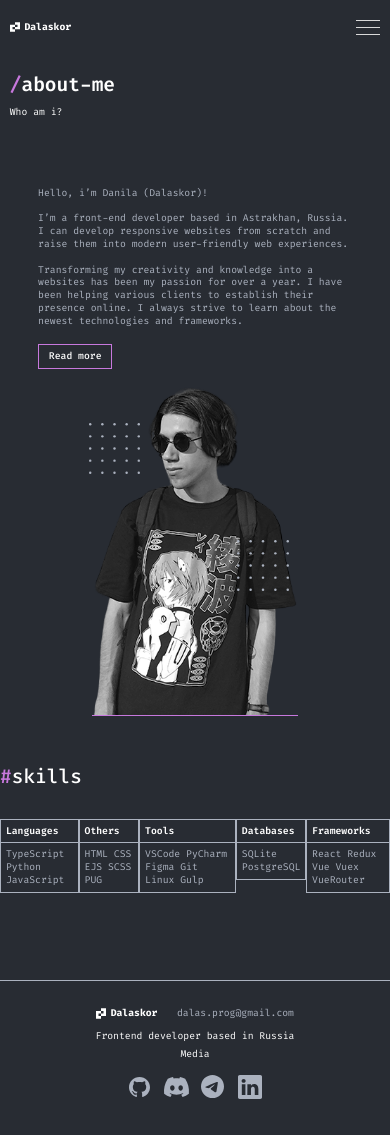
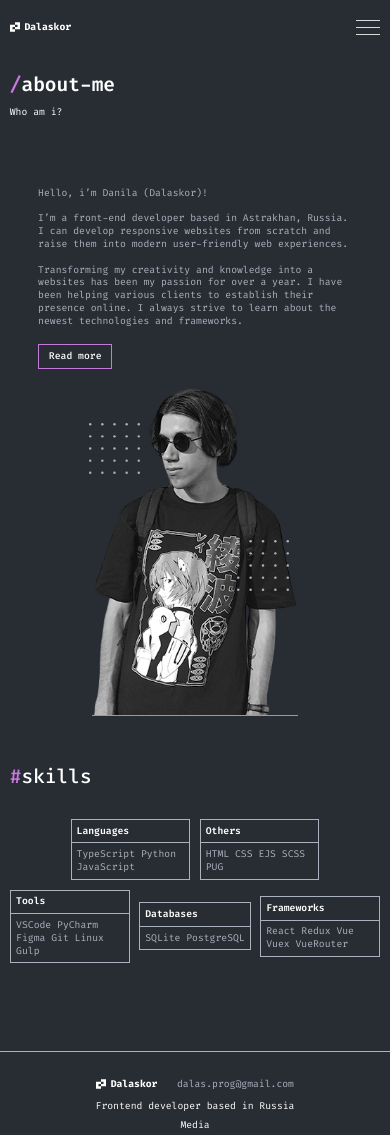
Before and after one commit to Dalaskor/react-portfolio, a React (Create React App) app: page /react-portfolio/about in a window 390 px wide. Shown: the top 1135 px of the page. Built offline with nearby package versions, Linux system fonts and the light colour scheme.

Commit message:
Add About Page mobile version

```diff
--- a/src/components/SkillsHorizonSection/SkillsHorizonSection.module.scss
+++ b/src/components/SkillsHorizonSection/SkillsHorizonSection.module.scss
@@ -4,6 +4,12 @@
   &__container {
     max-width: 100rem;
     margin: 0 auto;
+
+    @media (max-width: 48rem) {
+      max-width: 100%;
+      padding-left: 1.6rem;
+      padding-right: 1.6rem;
+    }
   }
 
   &__list {
@@ -11,5 +17,12 @@
     display: flex;
     align-items: start;
     justify-content: space-between;
+
+    @media (max-width: 48rem) {
+      flex-wrap: wrap;
+      gap: 1.6rem;
+      align-items: center;
+      justify-content: center;
+    }
   }
 }
```
